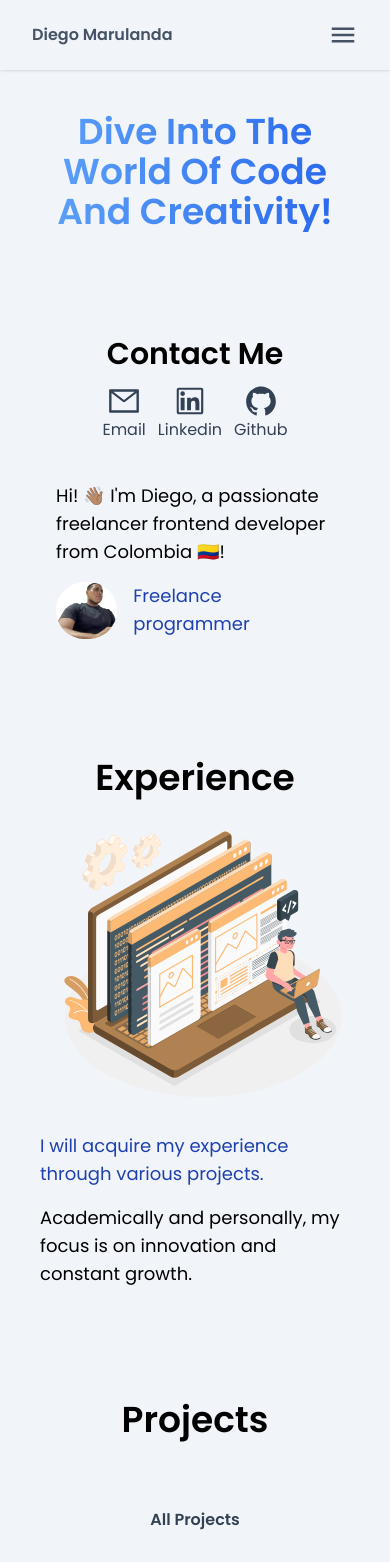
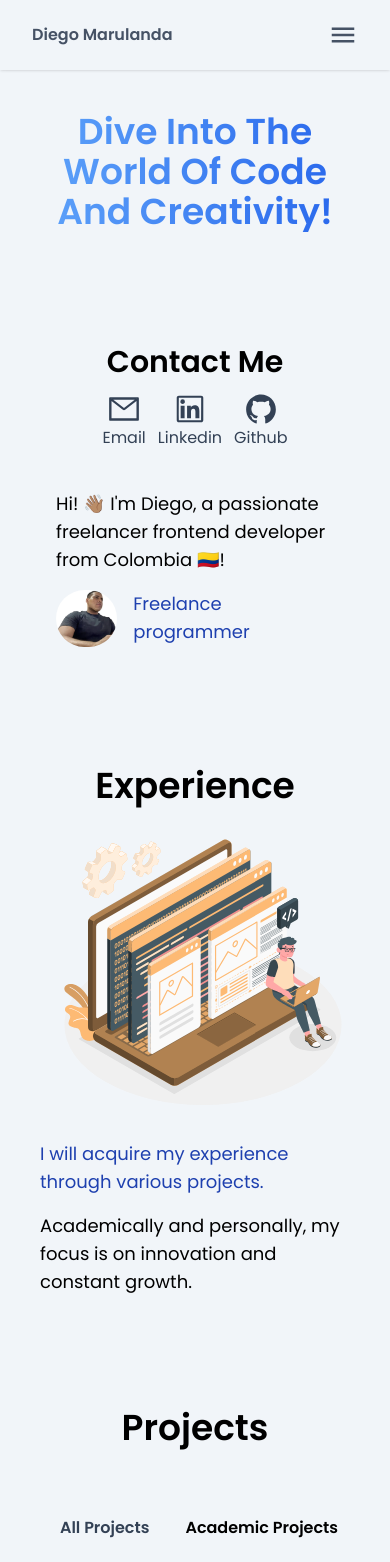
Before and after one commit to DiegoMarulandaB/Portfolio, a Next.js app: page / in a window 390 px wide. Shown: the top 1562 px of the page. Built offline with nearby package versions, Linux system fonts and the light colour scheme.

Commit message:
refactor: :bug: add fixes contact_projects

```diff
--- a/src/components/Contact/Contact.tsx
+++ b/src/components/Contact/Contact.tsx
@@ -3,13 +3,13 @@ import { AiOutlineMail, AiOutlineGithub, AiOutlineLinkedin } from 'react-icons/a
 const Contact = () => {
   return (
       <div id="contact">
-        <div className="container mx-auto px-4 mt-24">
+        <div className="container mx-auto px-4 pt-24">
           <div className="flex flex-col md:flex-row md:p-4 md:text-left mt-2 space-y-10 md:space-x-10 md:space-y-0 items-stretch justify-center align-top">
             <div className="md:w-4/1">
               <div className="container m-auto px-6 md:px-12 xl:px-6">
                 <div className="space-y-6 md:space-y-0 md:flex md:gap-6 lg:items-center lg:gap-12">
                   <div className="md:5/12 lg:w-4/12 mt-2 mb-10">
-                    <h2 className="mx-auto text-center text-3xl dark:text-white font-semibold mr-2 ml-2">Contact Me</h2>
+                    <h2 className="mx-auto text-center text-3xl font-semibold mr-2 ml-2">Contact Me</h2>
                     <div className="flex gap-3 mt-2 justify-center">
                       <a
                         href="mailto:%20diegomjobs@gmail.com%20?Subject=Aquí%20el%20asunto%20del%20mail"
--- a/src/components/Projects/Projects.tsx
+++ b/src/components/Projects/Projects.tsx
@@ -15,15 +15,14 @@ const Projects: React.FC = () => {
       <div className="min-h-screen flex items-center justify-center">
         <div className="flex flex-col text-center items-center justify-center mx-4 mr-4">
           <div className="flex flex-wrap -mx-4">
-            <div className="mx-auto mb-[56px] max-w-[510px] text-center">
-              <h1 className=" text-center justify-center mx-2 mr-2 mt-24 font-extrabold capitalize text-4xl sm:text-6xl md:text-4xl lg:text-4xl xl:text-7xl">
-                Projects
-              </h1>
+            <div className="mx-auto mb-[56px] max-w-[510px]">
+              <div className=" text-center justify-center mx-2 mr-2 mt-24 font-extrabold capitalize text-4xl sm:text-6xl md:text-4xl lg:text-4xl xl:text-7xl">
+                <h1>Projects</h1>
+              </div>
             </div>
           </div>
 
           <div className="w-full flex flex-wrap justify-center -mx-4">
-            <div className="w-full px-4">
               <ul className="flex flex-wrap justify-center mb-12 space-x-1">
                 <li className="mb-1">
                   <button
@@ -63,7 +62,6 @@ const Projects: React.FC = () => {
                   </button>
                 </li>
               </ul>
-            </div>
           </div>
           <div className="mx-auto mb-[60px] max-w-[810px]">
             <div className="flex flex-wrap -mx-4 text-1xl">
```
